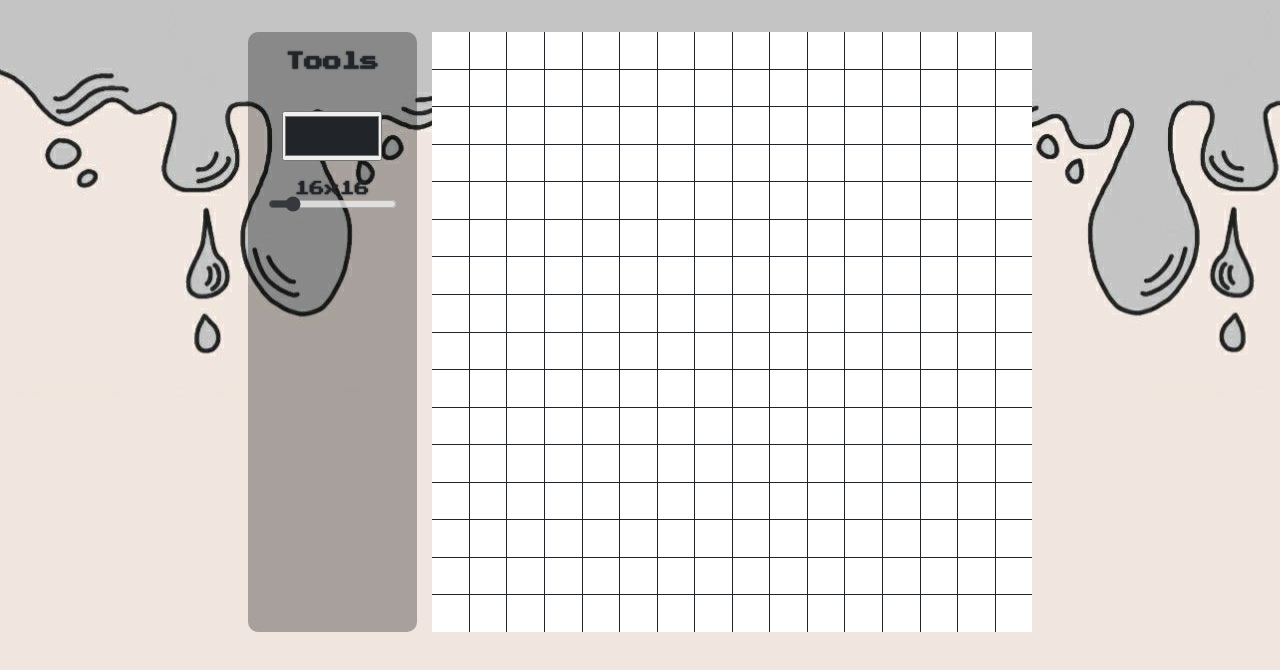
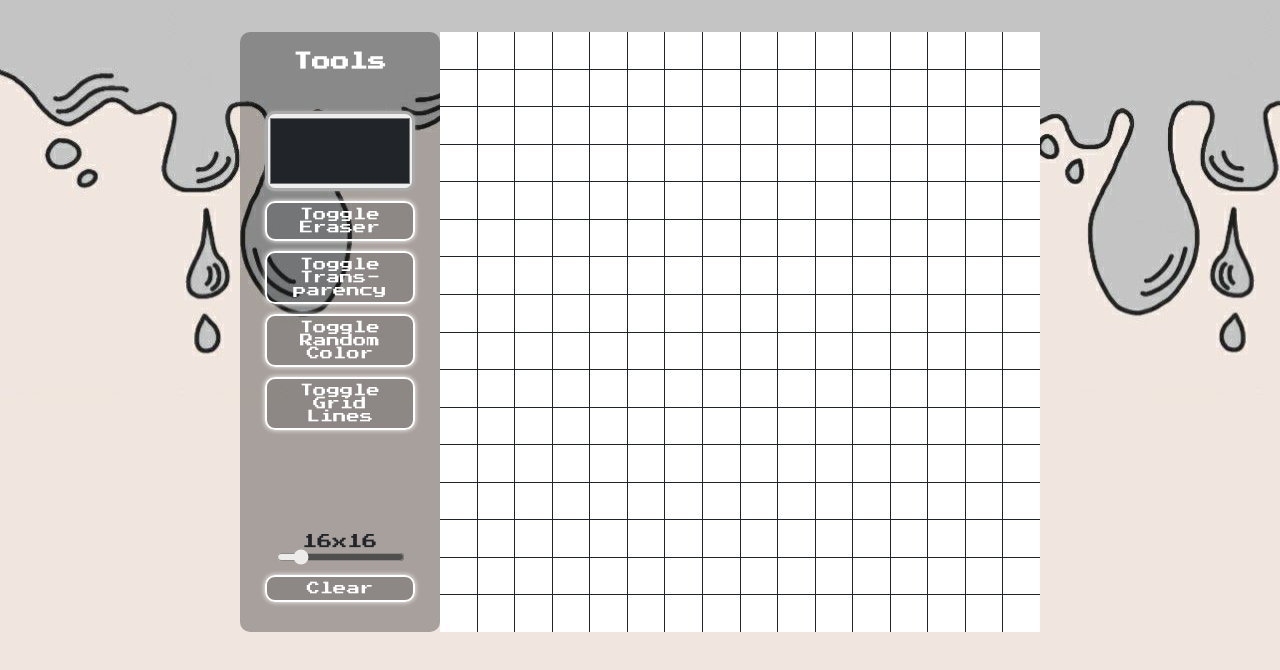
Before and after one commit to nataliewxngg/blokart, a plain HTML site: page index.html in a window 1280 px wide. Shown: the part 108-778 px from the top of the page. Drawn offline with Linux system fonts and the light colour scheme.

Commit message:
finalized layout

```diff
--- a/index.html
+++ b/index.html
@@ -26,15 +26,32 @@
 
         <div id="main">
             <div id="tools">
+                <div id="top-tools">
                     <h3>Tools</h3>
 
                     <!-- color picker -->
                     <input type="color" id="color-picker" value="#212529">
 
+                    <!-- toggle eraser -->
+                    <button id="toggle-eraser">Toggle Eraser</button>
+
+                    <!-- toggle layering -->
+                    <button id="toggle-transparency">Toggle Trans-parency</button>
+
+                    <!-- toggle random color -->
+                    <button id="toggle-random-color">Toggle Random Color</button>
+
+                    <!-- toggle grid lines -->
+                    <button id="toggle-grid-lines">Toggle Grid <br>Lines</button>
+                </div>
+                <div id="bottom-tools">
                     <!-- range slider -->
                     <p id="slider-value"></p>
                     <input type="range" min="1" max="100" value="16" id="grid-size-slider">
 
+                    <!-- clear button -->
+                    <button id="clear">Clear</button>
+                </div>
 
             </div>
 
--- a/script.js
+++ b/script.js
@@ -4,8 +4,10 @@ const DEFAULT_COLOR = "#212529";
 let color = "#212529";
 let wh = 16;
 
+const buttons = document.querySelectorAll("button");
+
 const container = document.querySelector("#grid-container");
-const colorPicker = document.querySelector("#color-picker")
+const colorPicker = document.querySelector("#color-picker");
 
 // grid function
 function makeGrid(wAndH) {
--- a/styles.css
+++ b/styles.css
@@ -6,8 +6,6 @@
 
     font-family: 'Press Start 2P', cursive;
     /* background: #dee2e6; */
-
-    text-shadow: 0 0 2px hsl(210, 11%, 15%);
 }
 
 body {
@@ -21,15 +19,32 @@ a {
     transition: all 0.4s;
 }
 
+button {
+    padding: 5px;
+    background: rgba(33, 37, 41, 0.2);
+
+    border: 2px solid white;
+    border-radius: 10px;
+    box-shadow: 0 0 5px white;
+
+    color: white;
+    margin-bottom: 10px;
+
+    width: 150px;
+}
+
 /* header */
 #title {
     padding-top: 30px;
     font-size: 60px;
+
+    text-shadow: 0 0 2px hsl(210, 11%, 15%);
 }
 
 #copyright {
     padding-bottom: 35px;
     font-size: 15px;
+    text-shadow: 0 0 2px hsl(210, 11%, 15%);
 }
 
 /* main */
@@ -47,18 +62,30 @@ a {
     padding: 20px;
     border-radius: 10px;
     background: rgba(0, 0, 0, 0.3);
+    display: flex;
+    flex-direction: column;
+    justify-content: space-between;
 }
 
 #tools h3 {
     padding-bottom: 40px;
+    color: white;
 }
 
 /* color picker */
 #color-picker {
-    width: 100px;
-    height: 50px;
+    width: 150px;
+    height: 80px;
 
-    margin-bottom: 20px;
+    -webkit-appearance: none;
+    -moz-appearance: none;
+    appearance: none;
+
+    border-radius: 10px;
+    border: 3px solid rgb(170, 170, 170);
+    box-shadow: 0 0 3px rgb(170, 170, 170);
+
+    margin-bottom: 10px;
 }
 
 /* grid size slider */
@@ -71,7 +98,7 @@ a {
     transition: all 0.4s;
     opacity: 0.8;
     stroke: none;
-    accent-color: #212529;
+    accent-color: white;
     margin-bottom: 10px;
 }
 
```
Lines whose indentation alone changed are shown as unchanged.
